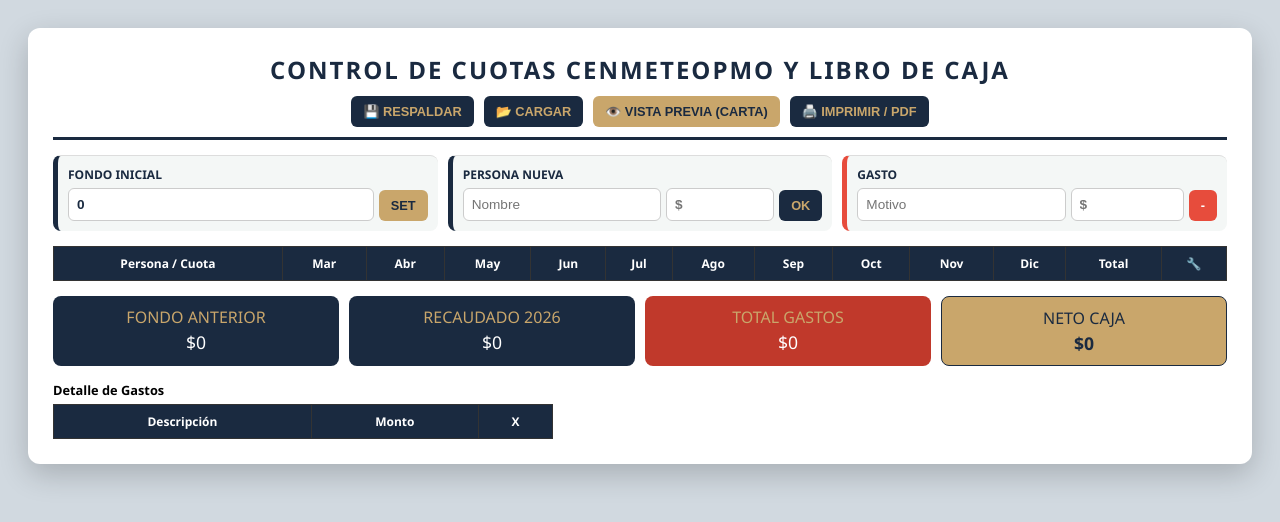
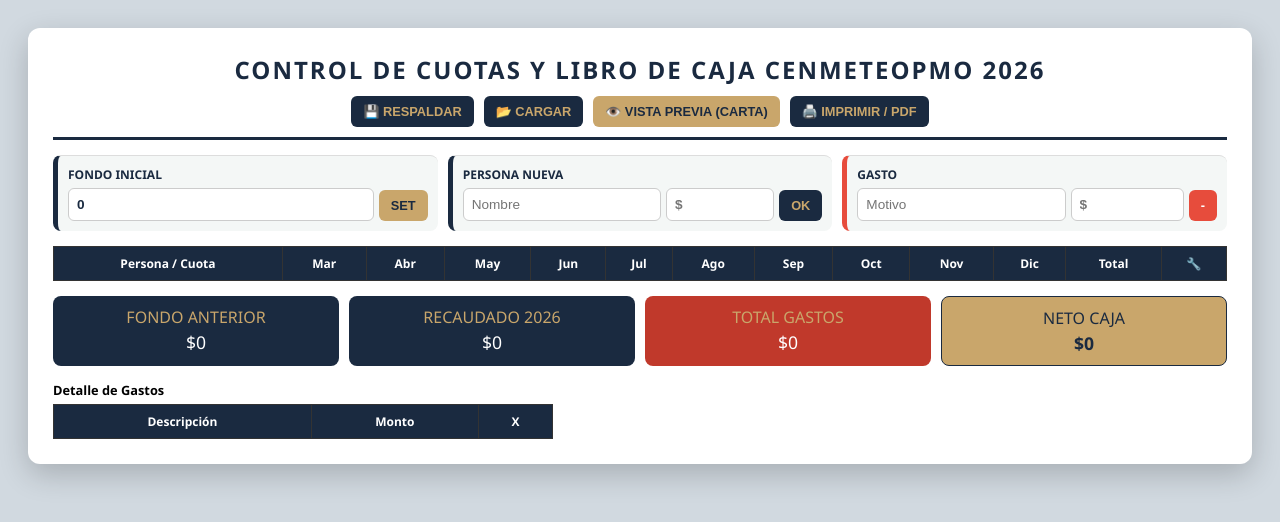
Before and after one commit to Fran5142/Cuotas-Cenmeteopmo, a plain HTML site: page index.html in a window 1280 px wide. Drawn offline with Linux system fonts and the light colour scheme.

Commit message:
Update index.html

```diff
--- a/index.html
+++ b/index.html
@@ -104,7 +104,7 @@
 
 <div class="container">
     <header>
-        <h1>Control de cuotas Cenmeteopmo y Libro de Caja</h1>
+        <h1>Control de cuotas y Libro de Caja Cenmeteopmo 2026</h1>
         <div class="file-tools no-print">
             <button class="btn btn-navy" onclick="descargarData()">💾 RESPALDAR</button>
             <button class="btn btn-navy" onclick="document.getElementById('fileInput').click()">📂 CARGAR</button>
```
